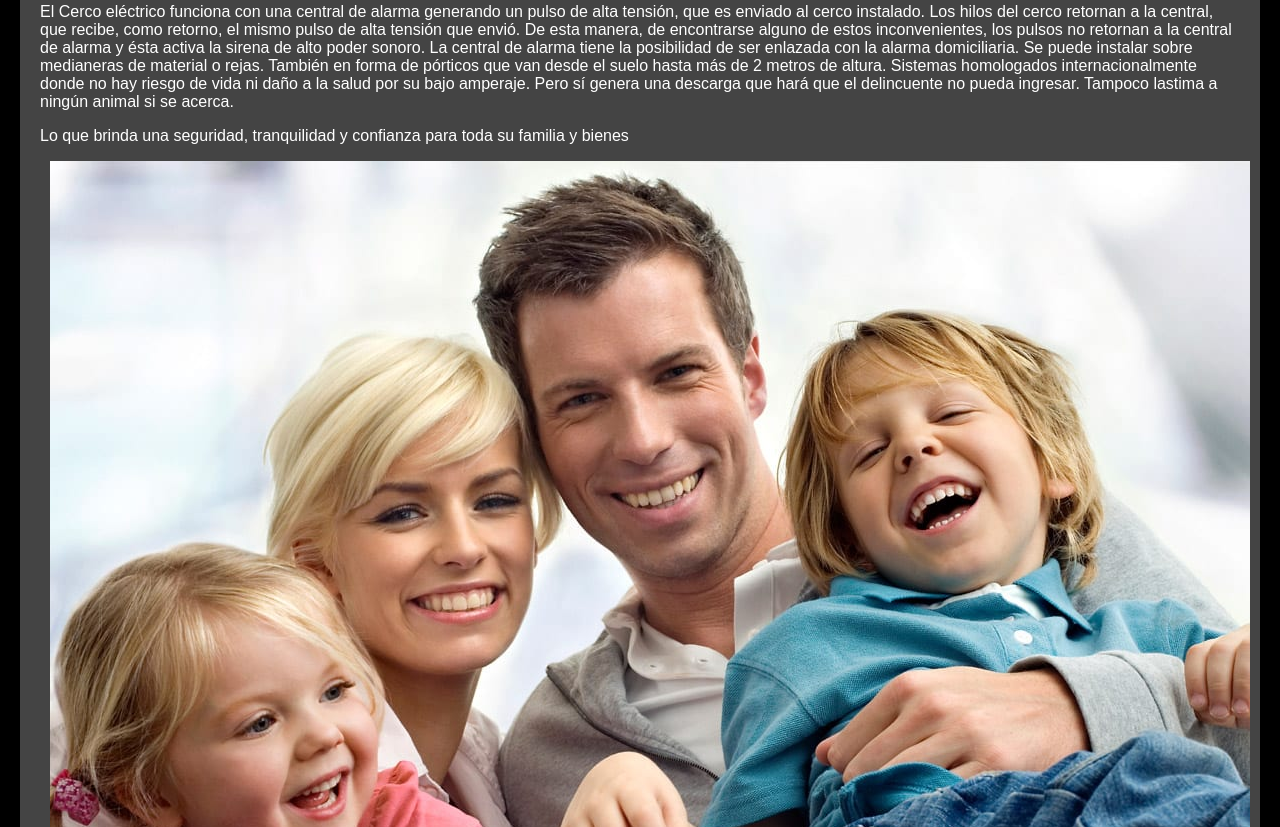
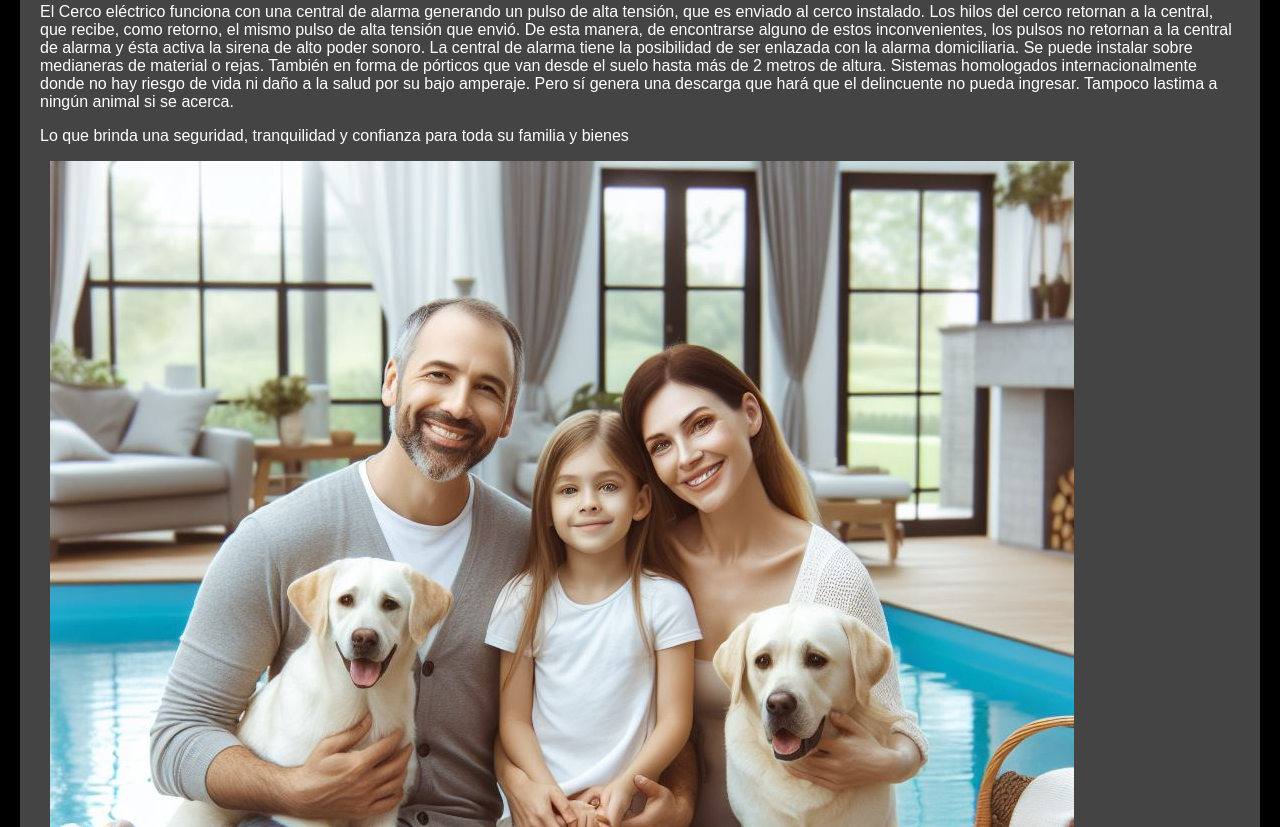
Before and after one commit to cercos-electricos-rafaela/star-energy, a plain HTML site: page index.html in a window 1280 px wide. Shown: the part 673-1500 px from the top of the page. Drawn offline with Linux system fonts and the light colour scheme; a small style sheet from the web is missing; files whose address does not match are found by name.

Commit message:
Update index.html

```diff
--- a/index.html
+++ b/index.html
@@ -99,7 +99,7 @@ Sistemas homologados internacionalmente donde no hay riesgo de vida ni daño a l
 
 
 
-							<img src="C:\Users\Marcos\Documents\pagina final\imagenes\familia-feliz.jpg" alt="familatranquila" style="float: center; margin-left: 10px;">
+							<img src="familia.jpeg" alt="familatranquila" style="float: center; margin-left: 10px;">
 
     </section>
     <section id="servicios">
```
